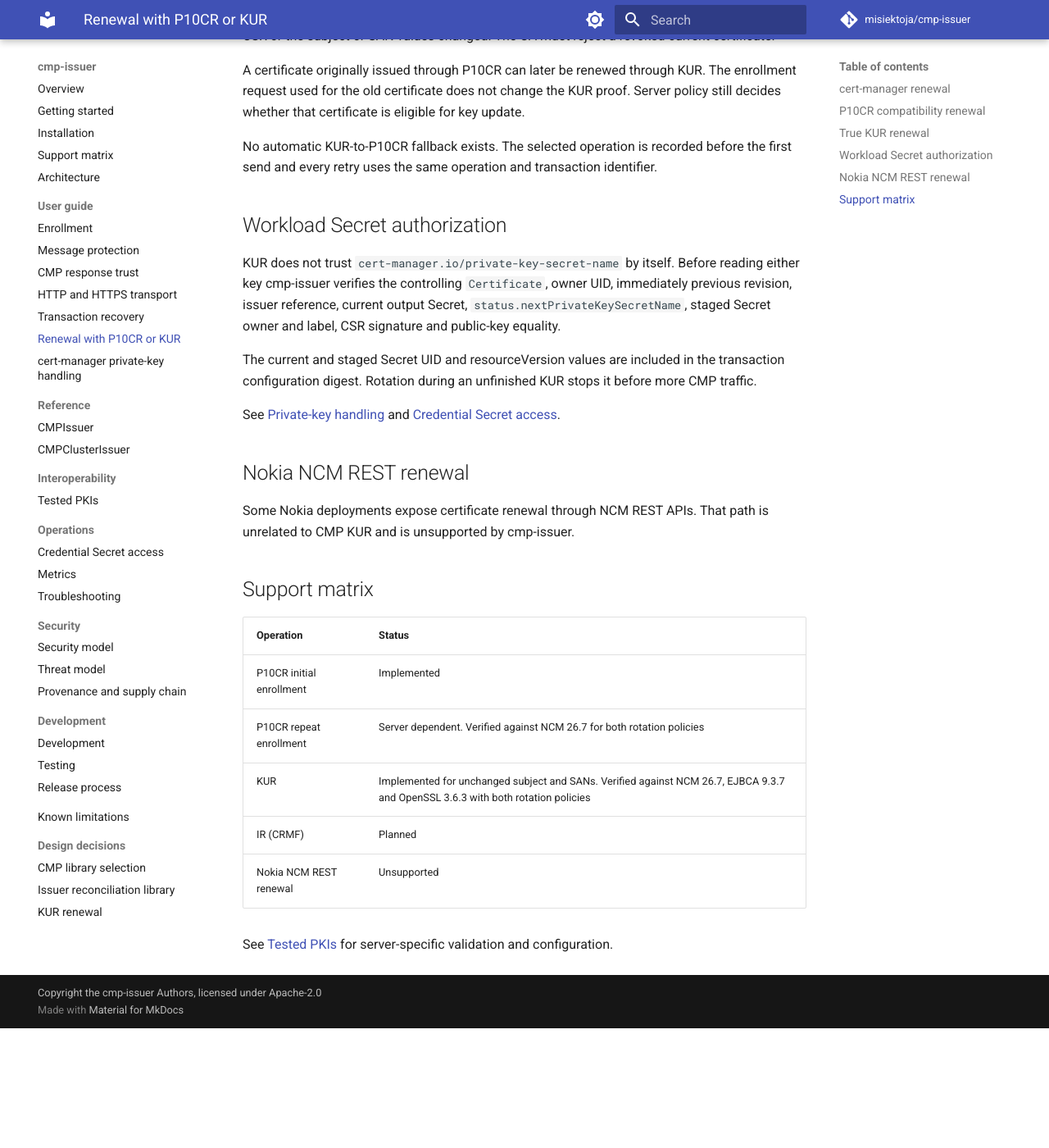
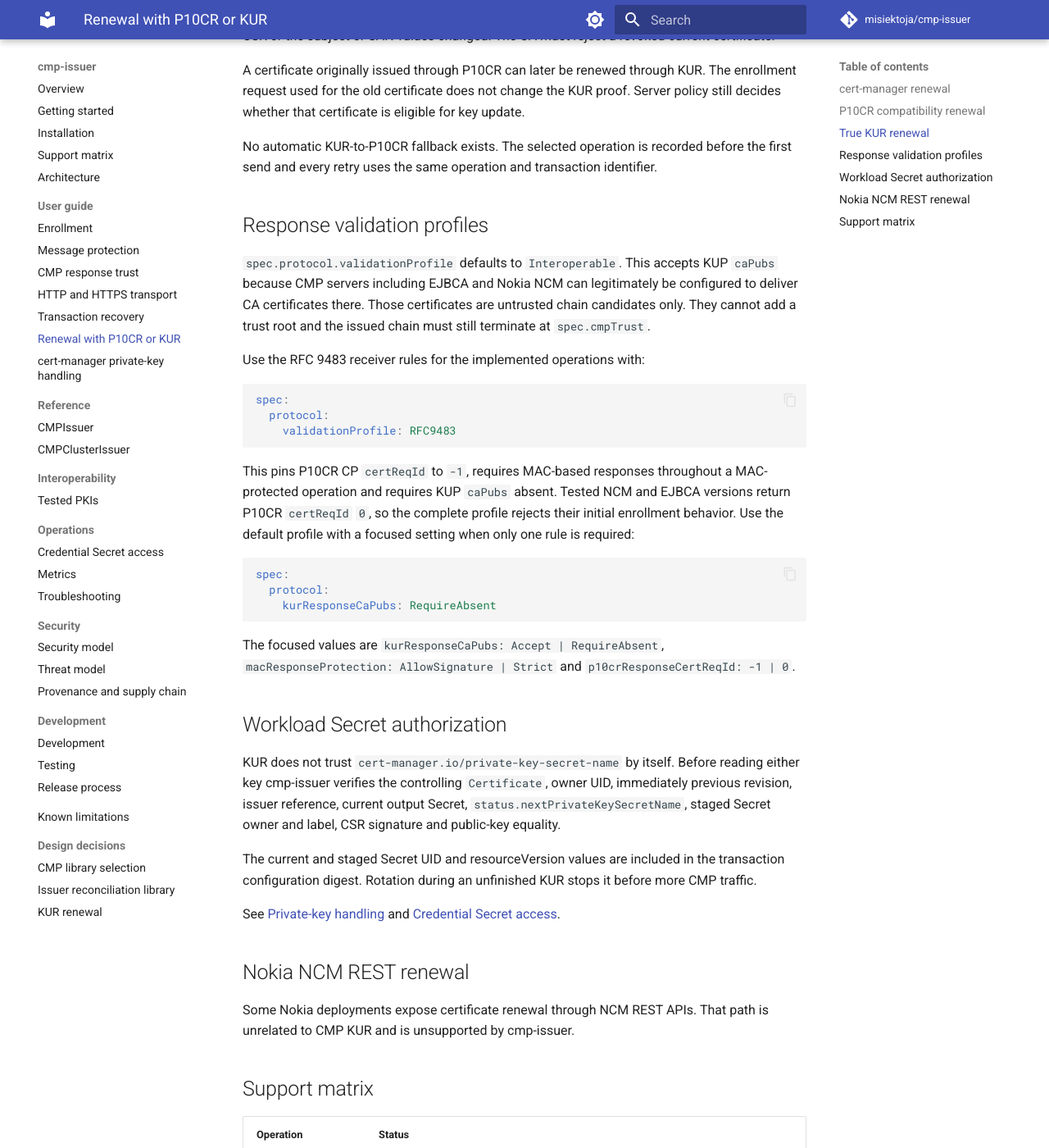
Before and after one commit to misiektoja/cmp-issuer, an MkDocs documentation site: the page built from docs/guide/renewal-and-kur.md, in a window 1280 px wide and 1400 px high, scrolled down 1468 px. Shown: the whole window at 82% size. Built offline with MkDocs 1.6.1 and Material for MkDocs 9.7.7, drawn with Linux system fonts in a browser that asks for light colours; comment, search, counter and statistics services are not loaded; before the commit the page ends 2722 px from its top, so only the background shows below that.

Commit message:
docs(guide): configure KUR response validation
Signed-off-by: misiektoja <misiektoja-github@rm-rf.ninja>

````diff
--- a/docs/guide/renewal-and-kur.md
+++ b/docs/guide/renewal-and-kur.md
@@ -49,6 +49,35 @@ A certificate originally issued through P10CR can later be renewed through KUR.
 
 No automatic KUR-to-P10CR fallback exists. The selected operation is recorded before the first send and every retry uses the same operation and transaction identifier.
 
+## Response validation profiles
+
+`spec.protocol.validationProfile` defaults to `Interoperable`. This accepts KUP `caPubs` because CMP
+servers including EJBCA and Nokia NCM can legitimately be configured to deliver CA certificates there.
+Those certificates are untrusted chain candidates only. They cannot add a trust root and the issued
+chain must still terminate at `spec.cmpTrust`.
+
+Use the RFC 9483 receiver rules for the implemented operations with:
+
+```yaml
+spec:
+  protocol:
+    validationProfile: RFC9483
+```
+
+This pins P10CR CP `certReqId` to `-1`, requires MAC-based responses throughout a MAC-protected
+operation and requires KUP `caPubs` absent. Tested NCM and EJBCA versions return P10CR `certReqId` `0`,
+so the complete profile rejects their initial enrollment behavior. Use the default profile with a
+focused setting when only one rule is required:
+
+```yaml
+spec:
+  protocol:
+    kurResponseCaPubs: RequireAbsent
+```
+
+The focused values are `kurResponseCaPubs: Accept | RequireAbsent`,
+`macResponseProtection: AllowSignature | Strict` and `p10crResponseCertReqId: -1 | 0`.
+
 ## Workload Secret authorization
 
 KUR does not trust `cert-manager.io/private-key-secret-name` by itself. Before reading either key cmp-issuer verifies the controlling `Certificate`, owner UID, immediately previous revision, issuer reference, current output Secret, `status.nextPrivateKeySecretName`, staged Secret owner and label, CSR signature and public-key equality.
````
